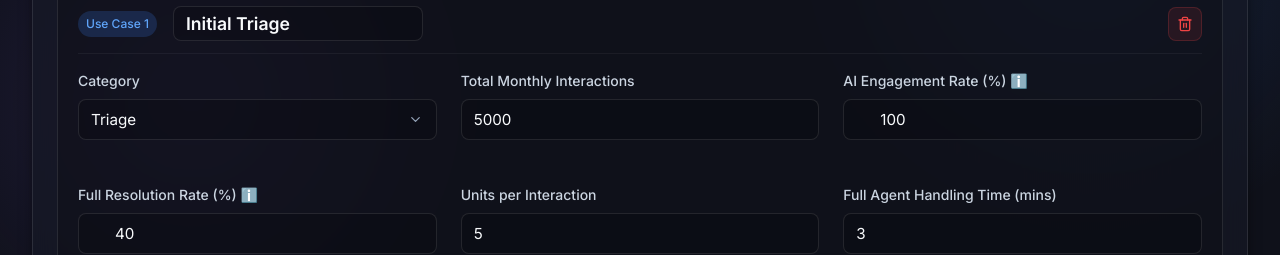
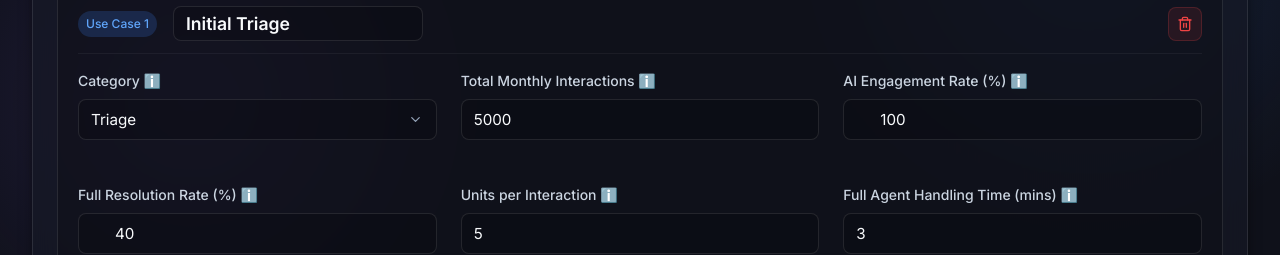
Before and after one commit to jredsell/roicalculator, a React (Vite) app: page / in a window 1280 px wide. Shown: the part 301-556 px from the top of the page. Built offline with nearby package versions, Linux system fonts and the light colour scheme.

Commit message:
Add tooltips to UseCaseManager and Global Assumptions to PDF export

```diff
--- a/src/App.jsx
+++ b/src/App.jsx
@@ -225,9 +225,33 @@ function App() {
           </div>
         )}
 
-        {/* Print-Only Use Case Table (Page 2) */}
-        <div className="print-only page-break-before">
-          <h2 style={{ marginBottom: '1rem', color: 'black' }}>Use Case Breakdown</h2>
+        {/* Print-Only Tables */}
+        <div className="print-only use-case-print-table" style={{ marginTop: '2rem' }}>
+          <h2>Global Assumptions</h2>
+          <table style={{ width: '100%', borderCollapse: 'collapse', marginBottom: '2rem' }}>
+            <thead>
+              <tr>
+                <th style={{ textAlign: 'left', padding: '0.75rem', borderBottom: '2px solid var(--border-color)', color: 'var(--text-secondary)' }}>Agent License Cost</th>
+                <th style={{ textAlign: 'left', padding: '0.75rem', borderBottom: '2px solid var(--border-color)', color: 'var(--text-secondary)' }}>AI Enablement Cost</th>
+                <th style={{ textAlign: 'left', padding: '0.75rem', borderBottom: '2px solid var(--border-color)', color: 'var(--text-secondary)' }}>Included Units/Agent</th>
+                <th style={{ textAlign: 'left', padding: '0.75rem', borderBottom: '2px solid var(--border-color)', color: 'var(--text-secondary)' }}>Bundle (Units/Cost)</th>
+                <th style={{ textAlign: 'left', padding: '0.75rem', borderBottom: '2px solid var(--border-color)', color: 'var(--text-secondary)' }}>FTE Weekly Hours</th>
+                <th style={{ textAlign: 'left', padding: '0.75rem', borderBottom: '2px solid var(--border-color)', color: 'var(--text-secondary)' }}>Total Agents</th>
+              </tr>
+            </thead>
+            <tbody>
+              <tr>
+                <td style={{ padding: '0.75rem', borderBottom: '1px solid var(--border-color)' }}>£{globalSettings.agentLicenseCost} / mo</td>
+                <td style={{ padding: '0.75rem', borderBottom: '1px solid var(--border-color)' }}>£{globalSettings.aiEnablementCost} / mo</td>
+                <td style={{ padding: '0.75rem', borderBottom: '1px solid var(--border-color)' }}>{(globalSettings.includedAiUnits || 0).toLocaleString()}</td>
+                <td style={{ padding: '0.75rem', borderBottom: '1px solid var(--border-color)' }}>{(globalSettings.additionalBundleSize || 0).toLocaleString()} for £{globalSettings.additionalBundleCost}</td>
+                <td style={{ padding: '0.75rem', borderBottom: '1px solid var(--border-color)' }}>{globalSettings.fteWeeklyHours}</td>
+                <td style={{ padding: '0.75rem', borderBottom: '1px solid var(--border-color)' }}>{globalSettings.numberOfAgents}</td>
+              </tr>
+            </tbody>
+          </table>
+
+          <h2>Use Case Breakdown</h2>
           <table className="use-case-print-table">
             <thead>
               <tr>
--- a/src/components/UseCaseManager.jsx
+++ b/src/components/UseCaseManager.jsx
@@ -78,7 +78,7 @@ export default function UseCaseManager({ useCases, setUseCases }) {
 
             <div className="grid-3">
               <div className="form-group">
-                <label className="form-label">Category</label>
+                <label className="form-label" title="The category or type of interaction.">Category ℹ️</label>
                 <select
                   className="form-select no-print"
                   value={uc.category}
@@ -91,7 +91,7 @@ export default function UseCaseManager({ useCases, setUseCases }) {
               </div>
 
               <div className="form-group">
-                {renderLabel("Total Monthly Interactions", uc.totalInteractions)}
+                {renderLabel("Total Monthly Interactions ℹ️", uc.totalInteractions, "The total volume of these specific interactions per month.")}
                 <input
                   type="number"
                   className="form-input no-print"
@@ -135,7 +135,7 @@ export default function UseCaseManager({ useCases, setUseCases }) {
               </div>
 
               <div className="form-group">
-                {renderLabel("Units per Interaction", uc.unitsPerInteraction)}
+                {renderLabel("Units per Interaction ℹ️", uc.unitsPerInteraction, "The number of AI units consumed each time the AI engages with this interaction.")}
                 <input
                   type="number"
                   className="form-input no-print"
@@ -145,7 +145,7 @@ export default function UseCaseManager({ useCases, setUseCases }) {
               </div>
 
               <div className="form-group">
-                {renderLabel("Full Agent Handling Time (mins)", uc.actualHandlingTime)}
+                {renderLabel("Full Agent Handling Time (mins) ℹ️", uc.actualHandlingTime, "The total time a human agent would normally take to fully resolve this interaction.")}
                 <input
                   type="number"
                   className="form-input no-print"
```
